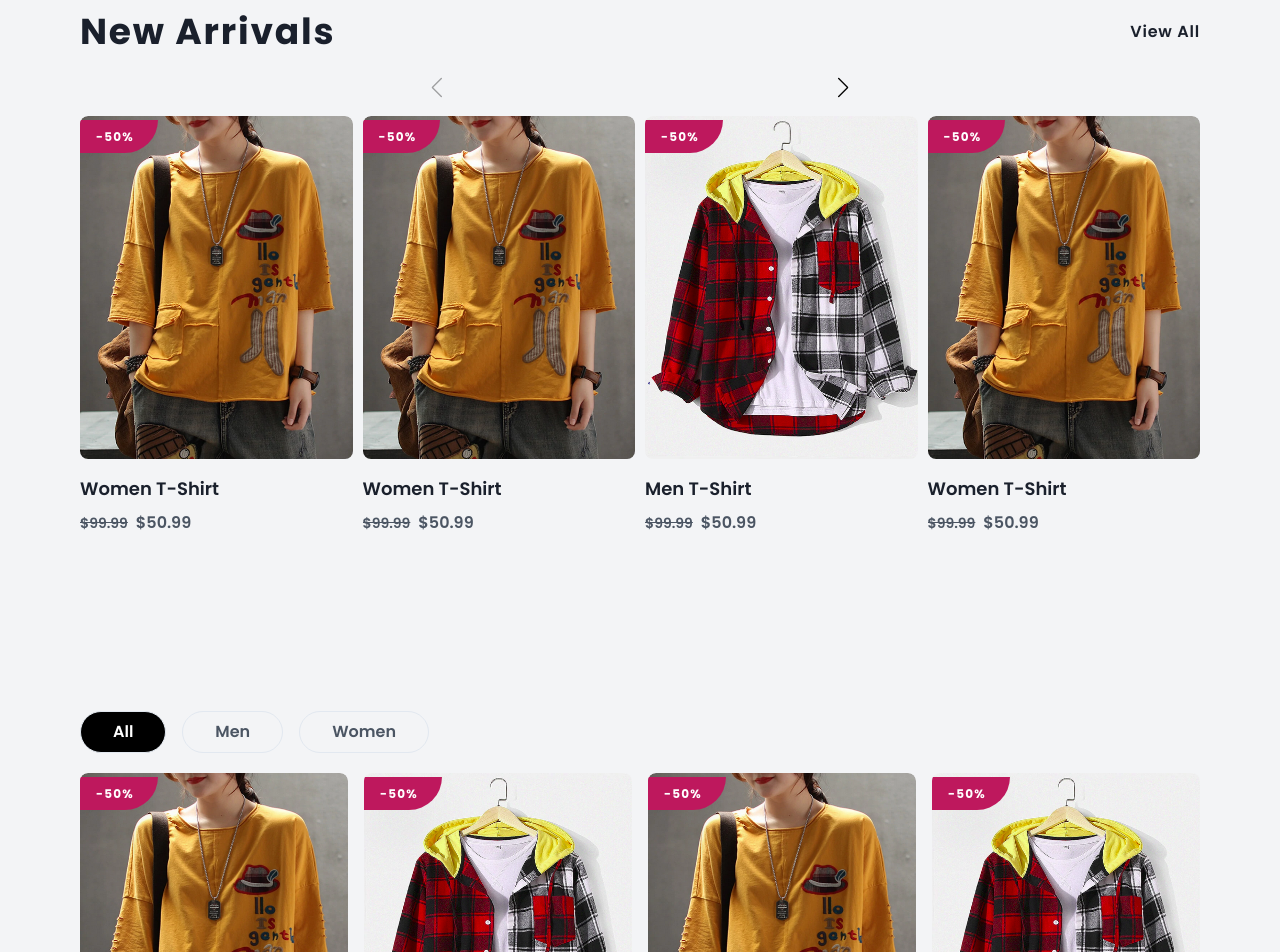
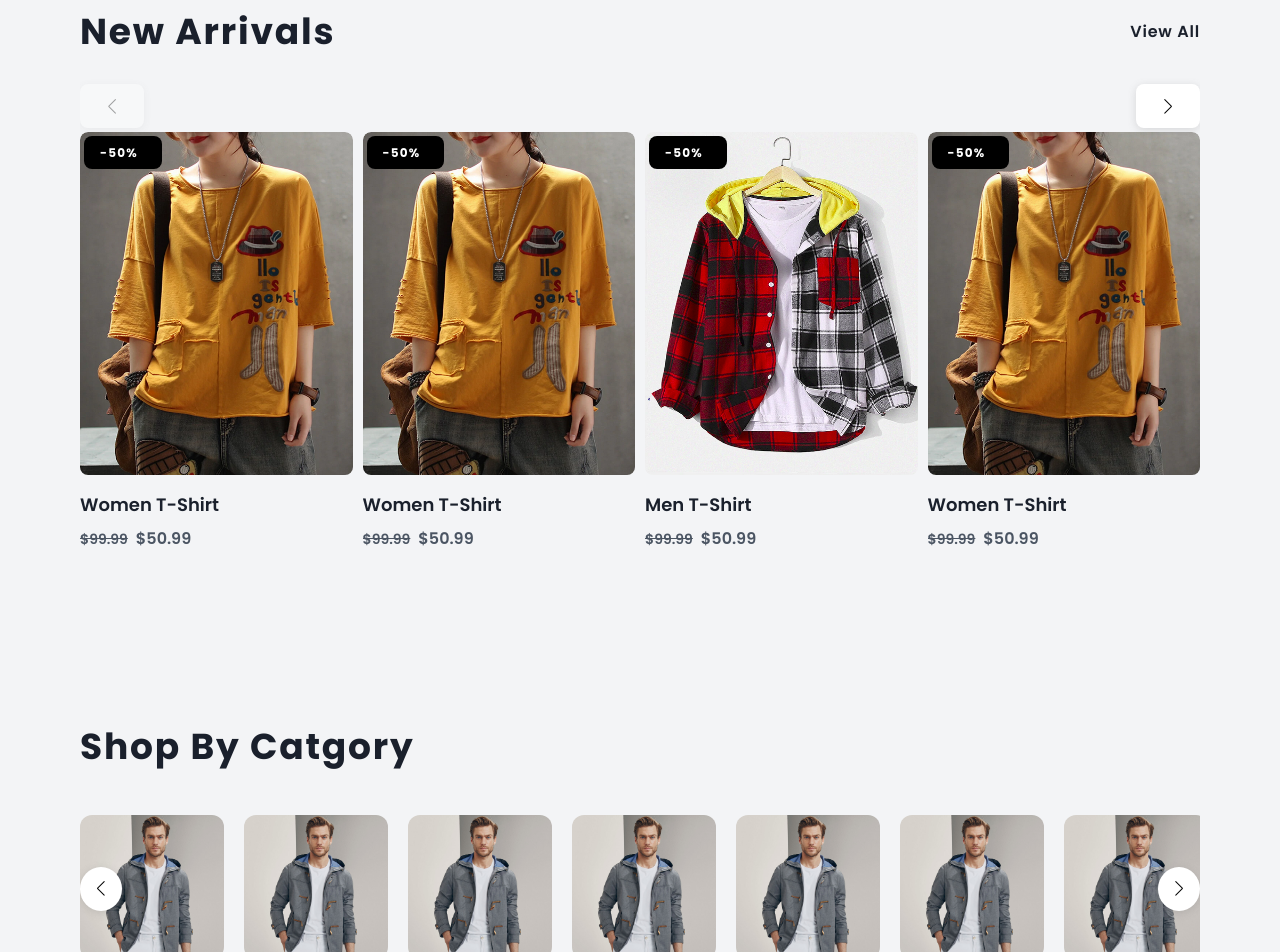
Before and after one commit to RavenSam/loiro, a Next.js app: page / in a window 1280 px wide. Shown: the part 1020-1972 px from the top of the page. Built offline with nearby package versions, Linux system fonts and the light colour scheme; no server answers.

Commit message:
shop by category

```diff
--- a/components/Header/index.tsx
+++ b/components/Header/index.tsx
@@ -13,10 +13,10 @@ const navLinks: LinkTypes[] = [
       label: "Shop",
       path: "/shop",
       children: [
-         { label: "shop 1", path: "shop" },
-         { label: "shop 2", path: "shop" },
-         { label: "shop 3", path: "shop" },
-         { label: "shop 4", path: "shop" },
+         { label: "shop 1", path: "/shop" },
+         { label: "shop 2", path: "/shop" },
+         { label: "shop 3", path: "/shop" },
+         { label: "shop 4", path: "/shop" },
       ],
    },
    { label: "About", path: "/about" },
@@ -24,9 +24,9 @@ const navLinks: LinkTypes[] = [
       label: "Contact",
       path: "/contact",
       children: [
-         { label: "contact 1", path: "shop" },
-         { label: "contact 2", path: "shop" },
-         { label: "contact 3", path: "shop" },
+         { label: "contact 1", path: "/shop" },
+         { label: "contact 2", path: "/shop" },
+         { label: "contact 3", path: "/shop" },
       ],
    },
 ]
--- a/components/Shared/ProductCard.tsx
+++ b/components/Shared/ProductCard.tsx
@@ -5,7 +5,7 @@ export default function ProductCard({ item }: { item: any }) {
    return (
       <div className="relative group w-full rounded-lg overflow-hidden cursor-pointer">
          <div className="relative">
-            <figure className="group-hover:opacity-0 w-full rounded-lg overflow-hidden transition duration-700">
+            <figure className="md:group-hover:opacity-0 w-full rounded-lg overflow-hidden transition duration-700">
                <Image src={item.image[0]} alt={item.name} width={350} height={440} layout="responsive" />
             </figure>
 
@@ -43,8 +43,8 @@ export default function ProductCard({ item }: { item: any }) {
             </button>
          </div>
 
-         <div className="absolute top-0 left-0 py-2">
-            <span className="bg-pink-700 py-2 px-4 pr-6 shadow-2xl text-white uppercase text-xs font-bold tracking-widest rounded-br-full">
+         <div className="absolute top-0 left-0 py-2 px-1">
+            <span className="bg-black py-2 px-4 pr-6 shadow-2xl text-white uppercase text-xs font-bold tracking-widest rounded-lg hover:opacity-80">
                -50%
             </span>
          </div>
--- a/components/sections/ProductList.tsx
+++ b/components/sections/ProductList.tsx
@@ -1,9 +1,11 @@
-import { useEffect, useRef, useState } from "react"
+import { useEffect, useState } from "react"
+import Link from "next/link"
 import ProductCard from "@components/Shared/ProductCard"
+import { useQuery } from "@apollo/client"
+import { GET_PRODUCTS } from "@lib/queries/getProducts"
 
 import SwiperCore, { Navigation } from "swiper"
 import { SwiperSlide, Swiper } from "swiper/react"
-import Link from "next/link"
 
 const products = [
    { id: 1, name: "Women T-Shirt  ", category: ["women"], image: ["/assets/p-2.png", "/assets/p-3.png"] },
@@ -17,13 +19,14 @@ const products = [
 ]
 
 export default function ProductList({ title }: { title: string }) {
-   const prevRef = useRef<HTMLDivElement>(null)
-   const nextRef = useRef<HTMLDivElement>(null)
+   const { data, error, loading } = useQuery(GET_PRODUCTS)
+
+   console.log({ data, error })
 
    SwiperCore.use([Navigation])
 
    return (
-      <div className="productList w-full max-w-6xl mx-auto px-4">
+      <div className="styledArrow ArrowTop w-full max-w-6xl mx-auto px-4">
          <div className="flex items-center justify-between mb-6">
             <h2 className="section-title">{title}</h2>
 
@@ -35,9 +38,9 @@ export default function ProductList({ title }: { title: string }) {
          <Swiper
             navigation={true}
             breakpoints={{
-               640: { slidesPerView: 2, slidesPerGroup: 2 },
-               768: { slidesPerView: 3, slidesPerGroup: 3 },
-               1024: { slidesPerView: 4, slidesPerGroup: 4 },
+               640: { slidesPerView: 2 },
+               768: { slidesPerView: 3 },
+               1024: { slidesPerView: 4 },
             }}
             spaceBetween={10}
          >
--- /dev/null
+++ b/components/sections/ShopByCategory.tsx
@@ -0,0 +1,52 @@
+import Image from "next/image"
+import Link from "next/link"
+import React from "react"
+
+import SwiperCore, { Navigation } from "swiper"
+import { SwiperSlide, Swiper } from "swiper/react"
+
+const categories = [
+   { name: "men", image: "/assets/img-4.jpg" },
+   { name: "woman", image: "/assets/img-4.jpg" },
+   { name: "kids", image: "/assets/img-4.jpg" },
+   { name: "sports", image: "/assets/img-4.jpg" },
+   { name: "bags", image: "/assets/img-4.jpg" },
+   { name: "sunglass", image: "/assets/img-4.jpg" },
+   { name: "shoes", image: "/assets/img-4.jpg" },
+   { name: "shirts", image: "/assets/img-4.jpg" },
+]
+
+export default function ShopByCategory() {
+   SwiperCore.use([Navigation])
+
+   return (
+      <div className="styledArrow mdArrow max-w-6xl mx-auto px-4">
+         <div className="flex items-center justify-between mb-4">
+            <h2 className="section-title">Shop By Catgory</h2>
+         </div>
+
+         <Swiper grabCursor={true} loop={true} navigation={true} slidesPerView="auto" spaceBetween={20}>
+            {categories.map((item, i) => (
+               <SwiperSlide className="w-28 md:w-36 md:pt-8" key={i}>
+                  <CategoryItem item={item} />
+               </SwiperSlide>
+            ))}
+         </Swiper>
+      </div>
+   )
+}
+
+const CategoryItem = ({ item }: { item: { name: string; image: string } }) => (
+   <Link href={"/category/" + item.name}>
+      <a className="group">
+         <figure className="relative rounded-full md:rounded-xl overflow-hidden w-full aspect-square">
+            <Image src={item.image} alt={item.name} width={100} height={100} layout="responsive" objectFit="cover" />
+
+            <div className="absolute inset-0 bg-black bg-opacity-50  flex items-center justify-center opacity-0 md:group-hover:opacity-100 transition duration-300">
+               <span className="text-white pop-up">Explore</span>
+            </div>
+         </figure>
+         <h3 className="md:text-lg capitalize font-semibold text-center mt-2">{item.name}</h3>
+      </a>
+   </Link>
+)
--- /dev/null
+++ b/lib/config/apollo.ts
@@ -0,0 +1,18 @@
+import {
+	ApolloClient,
+	InMemoryCache,
+	createHttpLink,
+	DefaultOptions,
+} from "@apollo/client";
+
+
+
+const cache = new InMemoryCache({
+	resultCaching: process.env.NODE_ENV === "production",
+});
+
+const link = createHttpLink({ uri: process.env.NEXT_PUBLIC_WP_API });
+
+const apolloClient = new ApolloClient({link,cache});
+
+export default apolloClient;
--- /dev/null
+++ b/lib/queries/getProducts.tsx
@@ -0,0 +1,62 @@
+import { gql } from '@apollo/client';
+
+// https://github.com/w3bdesign/nextjs-woocommerce/blob/master/utils/gql/GQL_QUERIES.js
+
+export const GET_PRODUCTS = gql`
+query MyProducts {
+  products {
+    nodes {
+      id
+      databaseId
+      slug
+      name
+      onSale
+      image {
+        sourceUrl(size: WOOCOMMERCE_SINGLE)
+      }
+      galleryImages {
+        nodes {
+          sourceUrl(size: WOOCOMMERCE_SINGLE)
+        }
+      }
+      productCategories {
+        edges {
+          node {
+            id
+            name
+            databaseId
+          }
+        }
+      }
+      ... on SimpleProduct {
+        price
+        regularPrice
+        salePrice
+      }
+      ... on VariableProduct {
+        id
+        name
+        price
+        regularPrice
+        salePrice
+        variations {
+          nodes {
+            price
+            regularPrice
+            salePrice
+            image {
+              sourceUrl(size: WOOCOMMERCE_SINGLE)
+            }
+            attributes {
+              nodes {
+                value
+                name
+              }
+            }
+          }
+        }
+      }
+    }
+  }
+}
+`
--- a/package.json
+++ b/package.json
@@ -8,10 +8,12 @@
     "lint": "next lint"
   },
   "dependencies": {
+    "@apollo/client": "^3.5.10",
     "@chakra-ui/react": "^1.8.5",
     "@emotion/react": "^11",
     "@emotion/styled": "^11",
     "framer-motion": "^6",
+    "graphql": "^16.3.0",
     "next": "12.0.10",
     "react": "17.0.2",
     "react-dom": "17.0.2",
--- a/pages/_app.tsx
+++ b/pages/_app.tsx
@@ -1,21 +1,25 @@
-import type { AppProps } from "next/app"
-import { ChakraProvider } from "@chakra-ui/react"
-import Layout from "@components/layouts"
+import type { AppProps } from "next/app";
+import { ChakraProvider } from "@chakra-ui/react";
+import Layout from "@components/layouts";
+import { ApolloProvider } from "@apollo/client";
+import apolloClient from "@lib/config/apollo";
 
 // Styles
-import "swiper/swiper.min.css"
-import "swiper/swiper-bundle.min.css"
-import "@styles/globals.css"
-import theme from "Theme"
+import "swiper/swiper.min.css";
+import "swiper/swiper-bundle.min.css";
+import "@styles/globals.css";
+import theme from "Theme";
 
 export default function MyApp({ Component, pageProps }: AppProps) {
    return (
       <>
-         <ChakraProvider theme={theme}>
-            <Layout>
-               <Component {...pageProps} />
-            </Layout>
-         </ChakraProvider>
+         <ApolloProvider client={apolloClient}>
+            <ChakraProvider theme={theme}>
+               <Layout>
+                  <Component {...pageProps} />
+               </Layout>
+            </ChakraProvider>
+         </ApolloProvider>
       </>
-   )
+   );
 }
--- a/pages/index.tsx
+++ b/pages/index.tsx
@@ -3,6 +3,7 @@ import FilterGallery from "@components/sections/FilterGallery"
 import HeroSlide from "@components/sections/HeroSlide"
 import Policy from "@components/sections/Policy"
 import ProductList from "@components/sections/ProductList"
+import ShopByCategory from "@components/sections/ShopByCategory"
 import type { NextPage } from "next"
 import Head from "next/head"
 
@@ -27,6 +28,10 @@ const Home: NextPage = () => {
          </section>
 
          <section className="mt-28">
+            <ShopByCategory />
+         </section>
+
+         <section className="mt-28">
             <FilterGallery />
          </section>
 
--- a/styles/globals.css
+++ b/styles/globals.css
@@ -1,6 +1,10 @@
 @tailwind base;
 @tailwind components;
 @tailwind utilities;
+
+:root {
+   --shadow-1: rgba(99, 99, 99, 0.2) 0px 2px 8px 0px;
+}
 
 @layer components {
    .btn {
@@ -90,7 +94,7 @@ button:focus-visible {
    width: 20px;
    border-radius: 25px;
 }
-
+/*
 .productList .swiper-button-next,
 .productList .swiper-button-prev {
    color: rgb(0, 0, 0);
@@ -122,4 +126,54 @@ button:focus-visible {
 
 .productList .swiper-button-prev:hover {
    transform: translateX(-1rem);
+} */
+
+/* ******************************************************** */
+
+.styledArrow .swiper-button-next,
+.styledArrow .swiper-button-prev {
+   color: rgb(0, 0, 0);
+   background: white;
+   border-radius: 100%;
+   padding: 0 1.3rem;
+   transition: transform 0.4s ease;
+   box-shadow: var(--shadow-1);
 }
+
+.styledArrow .swiper-button-next:hover,
+.styledArrow .swiper-button-prev:hover {
+   color: white;
+   background: #000;
+}
+
+.styledArrow .swiper-button-next::after,
+.styledArrow .swiper-button-prev::after {
+   font-size: 15px !important;
+}
+
+.styledArrow .swiper-button-next {
+   right: 0;
+}
+
+.styledArrow .swiper-button-prev {
+   left: 0;
+}
+
+/* ******************************************************** */
+.ArrowTop .swiper-button-next,
+.ArrowTop .swiper-button-prev {
+   top: 30px;
+   border-radius: 8px !important;
+   padding: 0 2rem !important;
+}
+
+.ArrowTop .swiper-container {
+   padding-top: 3.5rem;
+}
+
+@media (max-width: 768px) {
+   .mdArrow .swiper-button-next,
+   .mdArrow .swiper-button-prev {
+      display: none !important;
+   }
+}
--- a/tsconfig.json
+++ b/tsconfig.json
@@ -18,6 +18,7 @@
     "paths": {
         "@components/*": [ "components/*"],
         "@styles/*": ["styles/*"],
+        "@lib/*": ["lib/*"]
       }
   },
   "include": ["next-env.d.ts", "**/*.ts", "**/*.tsx"],
```
Also changed, not shown: components/Shared/ToTopBtn.tsx (+8 -4 lines), 1 other file (tests, documents, lock files or other folders).
